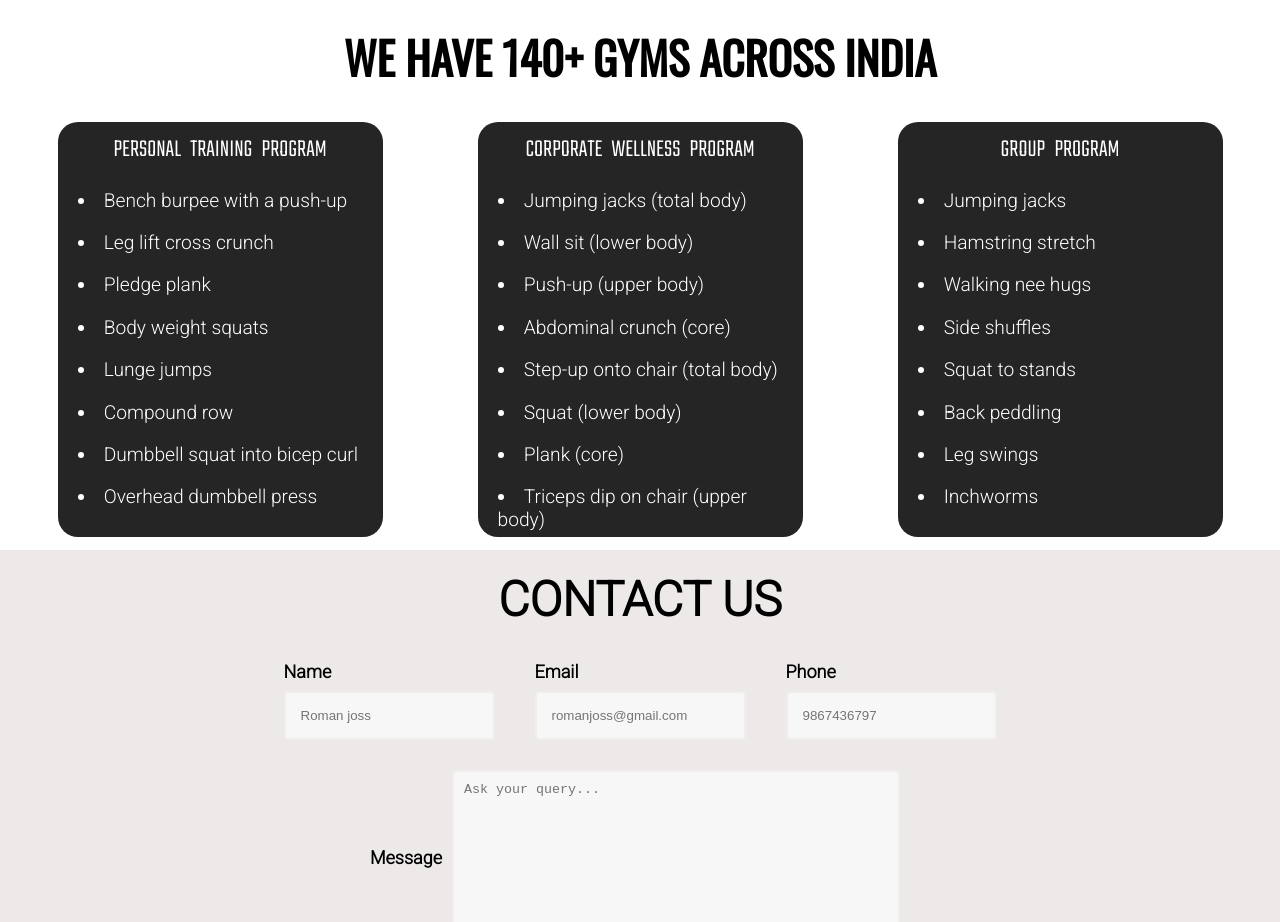
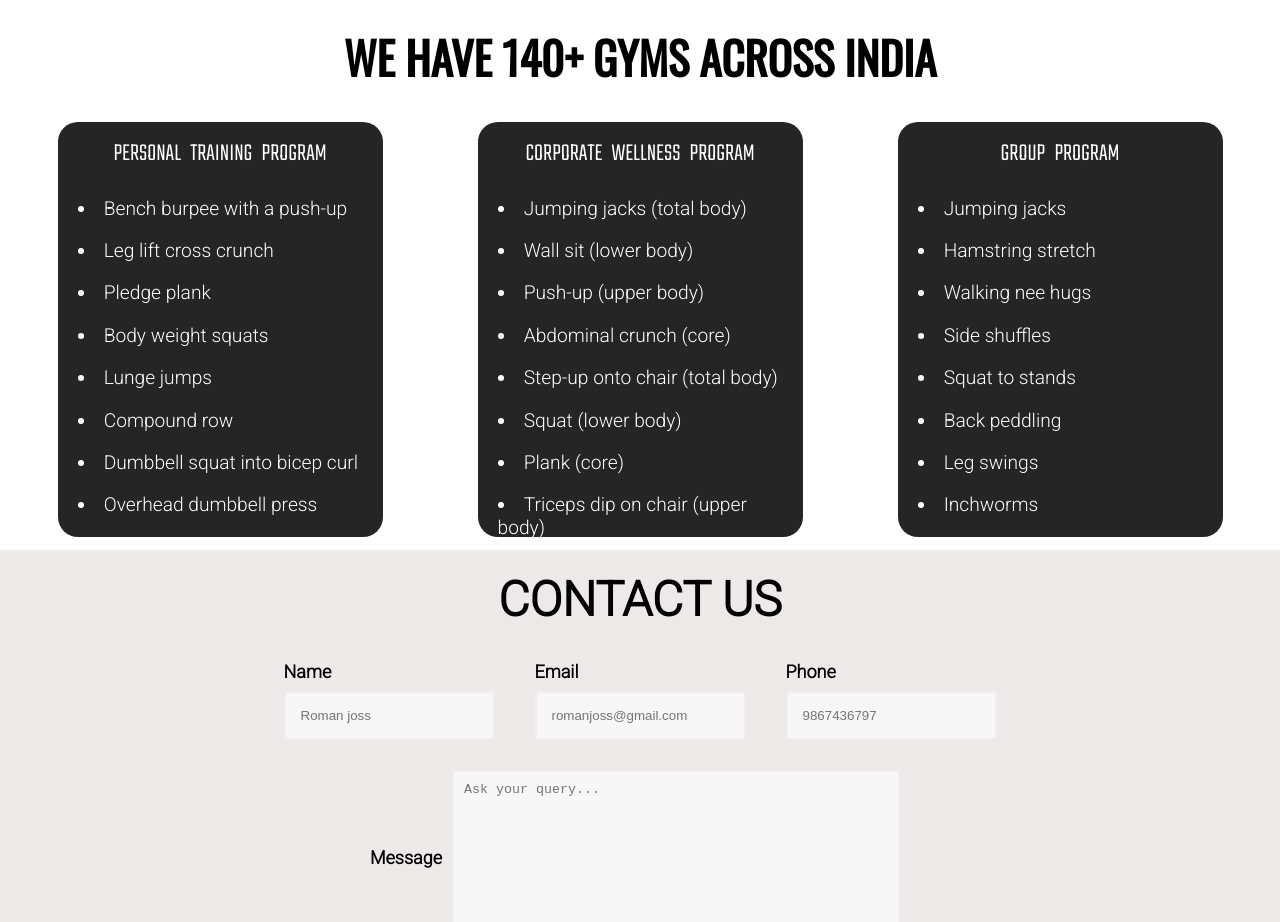
Before and after one commit to sanamkandar/Landing-page_website, a plain HTML site: page index.html in a window 1280 px wide. Shown: the part 880-1802 px from the top of the page. Drawn offline with nearby package versions, Linux system fonts and the light colour scheme.

Commit message:
changed line-height property

```diff
--- a/style/gymStyle.css
+++ b/style/gymStyle.css
@@ -154,7 +154,7 @@
   width: 100%;
   padding: 20px 10px 10px 10px;
   text-align: center;
-  font: normal 25px/1.1rem "teko";
+  font: normal 25px/1.6rem "teko";
   word-spacing: 6px;
 }
 .program:hover .programName {
```
